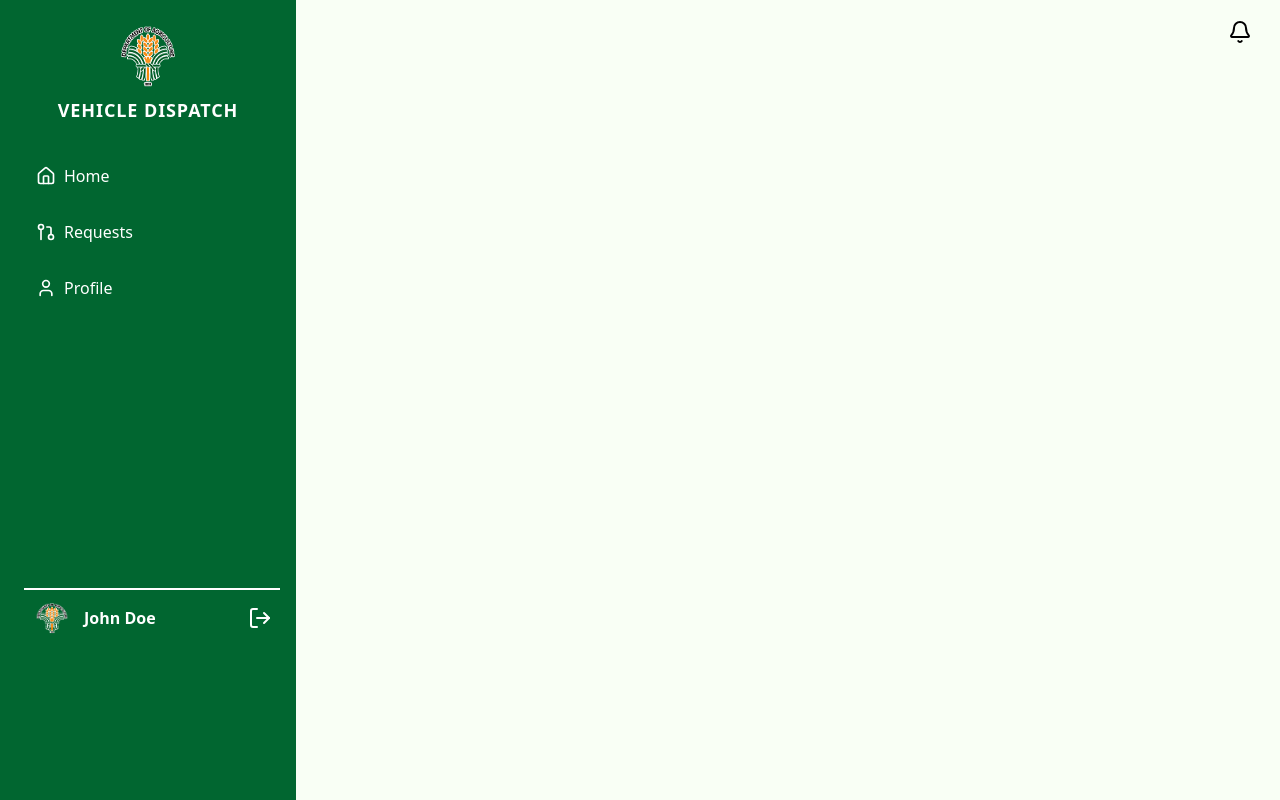
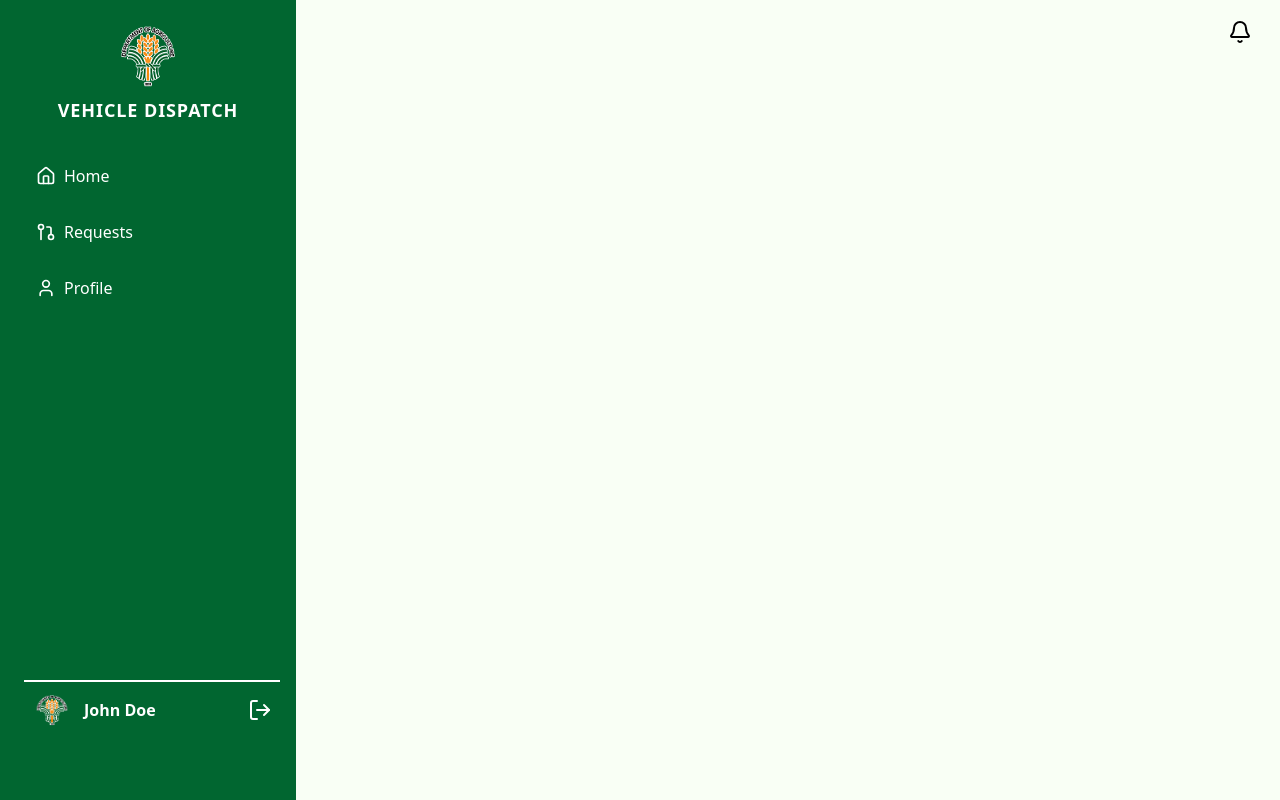
Before and after one commit to renalyng17/vehicle-dispatch-system, a React (Vite) app: page /Client_Dashboard in a window 1280 px wide. Built offline with nearby package versions, Linux system fonts and the light colour scheme.

Commit message:
update Client_nav

```diff
--- a/src/pages/Client/Client_nav.jsx
+++ b/src/pages/Client/Client_nav.jsx
@@ -59,7 +59,7 @@ export default function Client_Nav() {
 </ul>
 
       {/* Footer Section with User and Logout */}
-      <div className="ml-2 flex items-center space-x-3 mt-70 p-2 border-t-2 border-white">
+      <div className="ml-2 flex items-center space-x-3 mt-93 p-2 border-t-2 border-white">
         <img
           src={logo}
           alt="User"
```
